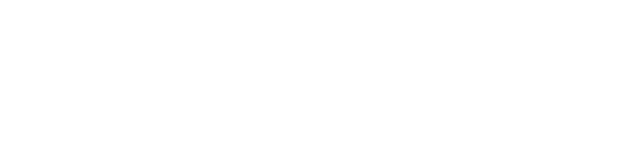
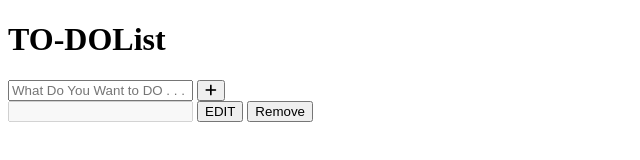
Before and after one commit to SarthakM1/TO-DO-List, a plain HTML site: page index.html in a window 1280 px wide. Shown: the whole page, without its empty margins (0-640 px from the left). Drawn offline with Linux system fonts and the light colour scheme.

Commit message:
first commit

```diff
--- a/index.html
+++ b/index.html
@@ -1,3 +1,24 @@
 <!DOCTYPE html>
 <html>
 <head>
+    <link rel="stylesheet" href="path/to/font-awesome/css/font-awesome.min.css">
+    <script src="https://kit.fontawesome.com/a81368914c.js"></script>
+    <title>TO-DO List</title>
+    <link rel="stylesheet" type="text/css" href="style.css">
+    </head>
+    <body>
+        <h1><span class="styling">TO-DO</span>List</h1>
+        <div class="input_div">
+            <input class="input" type="text" placeholder="What Do You Want to DO . . .">
+            <button class="addButton"><i class="fas fa-plus"></i></button>
+        </div>
+        <div class="container">
+            <div class="item">
+                <input type="text" class="item_input" disabled>
+                <button class="editButton">EDIT</button>
+                <button class="removeButton">Remove</button>
+            </div>
+        </div>
+        <script type="text/javascript" src="main.js"></script>
+    </body>
+    </html>
```
